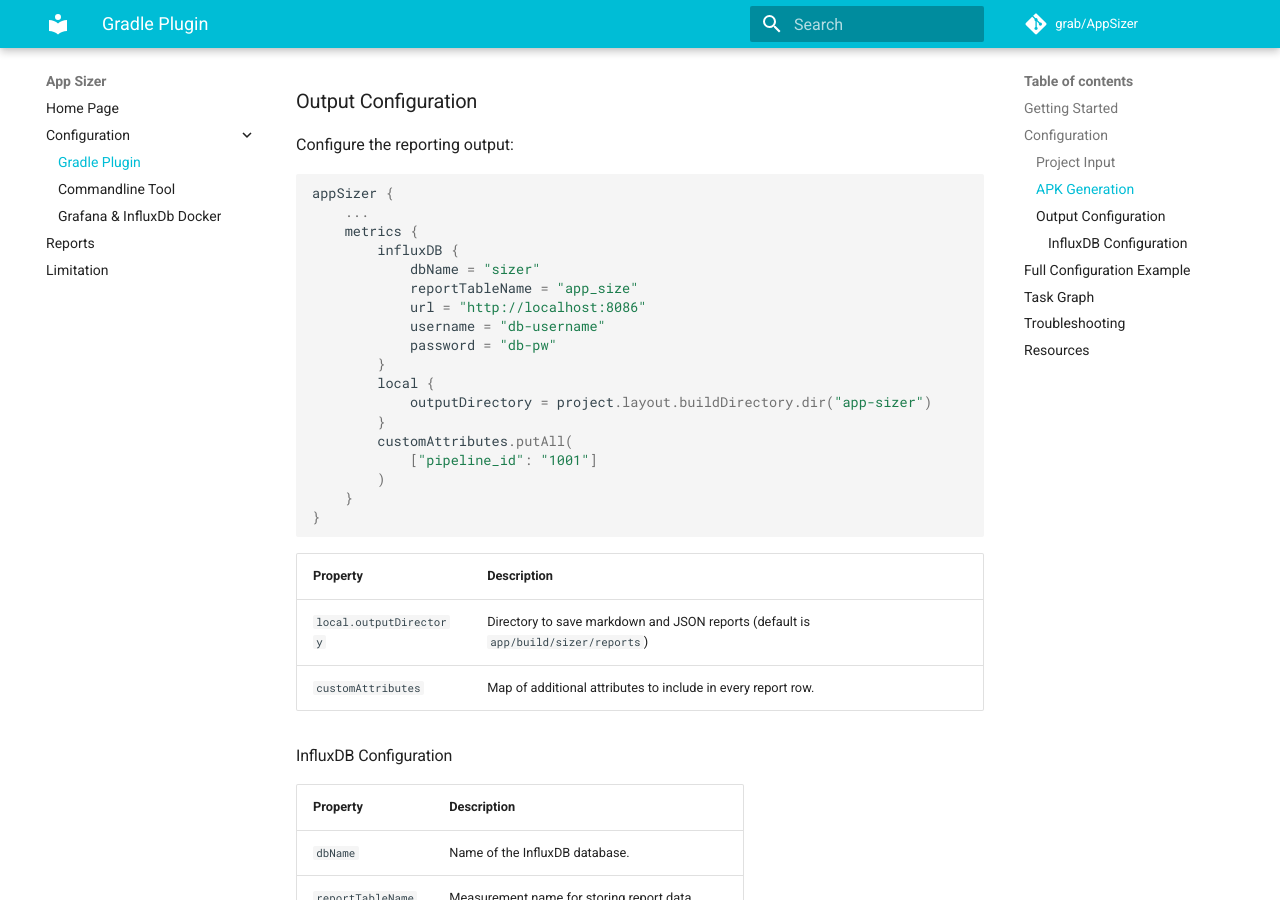
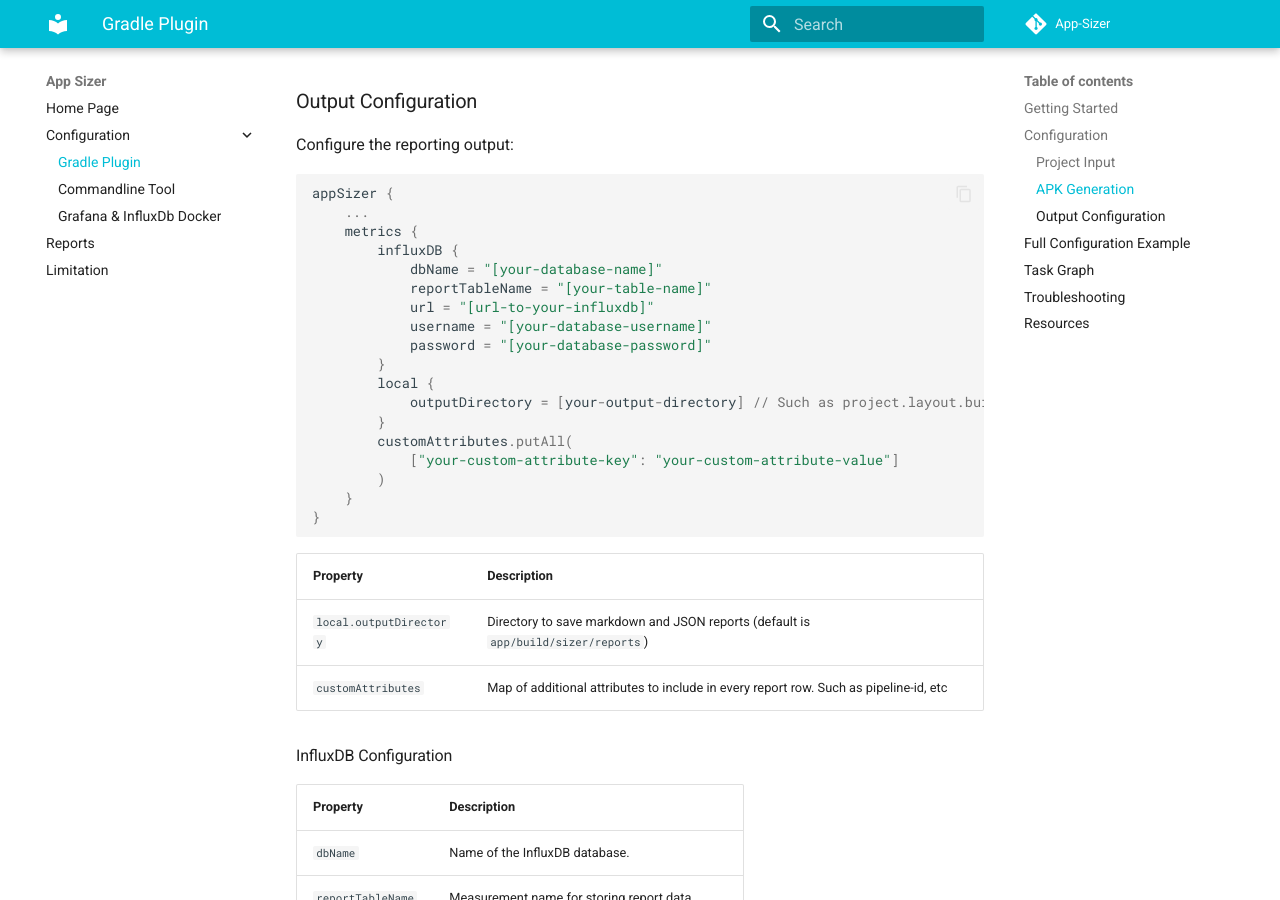
Before and after one commit to grab/app-sizer, an MkDocs documentation site: the page built from docs/plugin.md, in a window 1280 px wide and 900 px high, scrolled down 2633 px. Built offline with MkDocs 1.6.1 and Material for MkDocs 9.7.7, drawn with Linux system fonts in a browser that asks for light colours; comment, search, counter and statistics services are not loaded; some of the changed text lies outside the part shown.

Commit message:
Update mkdocs & deploy pages

````diff
--- a/docs/plugin.md
+++ b/docs/plugin.md
@@ -121,26 +121,26 @@
     ...
     metrics {
         influxDB {
-            dbName = "sizer"
-            reportTableName = "app_size"
-            url = "http://localhost:8086"
-            username = "db-username"
-            password = "db-pw"
+            dbName = "[your-database-name]"
+            reportTableName = "[your-table-name]"
+            url = "[url-to-your-influxdb]"
+            username = "[your-database-username]"
+            password = "[your-database-password]"
         }
         local {
-            outputDirectory = project.layout.buildDirectory.dir("app-sizer")
+            outputDirectory = [your-output-directory] // Such as project.layout.buildDirectory.dir("app-sizer")
         }
         customAttributes.putAll(
-            ["pipeline_id": "1001"]
+            ["your-custom-attribute-key": "your-custom-attribute-value"]
         )
     }
 }
 ```
 
-| Property | Description                                                                       |
-|----------|-----------------------------------------------------------------------------------|
-| `local.outputDirectory` | Directory to save markdown and JSON reports (default is `app/build/sizer/reports`)|
-| `customAttributes` | Map of additional attributes to include in every report row.                      |
+| Property | Description                                                                           |
+|----------|---------------------------------------------------------------------------------------|
+| `local.outputDirectory` | Directory to save markdown and JSON reports (default is `app/build/sizer/reports`)    |
+| `customAttributes` | Map of additional attributes to include in every report row. Such as pipeline-id, etc |
 
 #### InfluxDB Configuration
 
@@ -201,7 +201,7 @@
 ## Task Graph
 
 <p align="center">
-<img src="images/task-graph.png" width="80%">
+<img src="../images/task-graph.png" width="80%">
 </p>
 
 ## Troubleshooting
--- a/mkdocs.yml
+++ b/mkdocs.yml
@@ -1,11 +1,11 @@
 site_name: App Sizer
 site_description: "App Sizer is a tool designed to analyze the download size of Android applications"
 site_author: "Grab, Inc"
-site_url: "https://github.com/grab/AppSizer"
+site_url: "https://grab.github.io/App-Sizer/"
 remote_branch: gh-pages
 
-repo_name: "grab/AppSizer"
-repo_url: "https://github.com/grab/AppSizer"
+repo_name: "App-Sizer"
+repo_url: "https://github.com/grab/App-Sizer"
 
 copyright: "Copyright 2024 Grabtaxi Holdings PTE LTE (GRAB)"
 
@@ -13,11 +13,17 @@
   name: "material"
   palette:
     primary: "cyan"
+    accent: "indigo"
   font:
     text: "Roboto"
     code: "Roboto Mono"
   features:
     - navigation.indexes
+    - navigation.top
+    - navigation.tracking
+    - search.highlight
+    - content.code.copy
+    - content.tabs.link
 
 nav:
   - Home Page: index.md
@@ -30,19 +36,39 @@
 
 plugins:
   - search
+  - minify:
+      minify_html: true
+      minify_js: true
+      minify_css: true
+      htmlmin_opts:
+        remove_comments: true
 
 markdown_extensions:
   - admonition
   - pymdownx.details
   - pymdownx.magiclink
-  - pymdownx.tabbed
-  - pymdownx.superfences
-  - pymdownx.highlight
+  - pymdownx.tabbed:
+      alternate_style: true
+  - pymdownx.superfences:
+      custom_fences:
+        - name: mermaid
+          class: mermaid
+          format: !!python/name:pymdownx.superfences.fence_code_format
+  - pymdownx.highlight:
+      anchor_linenums: true
+      line_spans: __span
+      pygments_lang_class: true
   - codehilite:
       guess_lang: false
   - toc:
       permalink: true
+      toc_depth: 3
 
 # Customization
 extra_css:
-  - "css/site.css"
+  - css/site.css
+
+extra:
+  social:
+    - icon: fontawesome/brands/github
+      link: https://github.com/grab/App-Sizer
--- /dev/null
+++ b/requirements.txt
@@ -0,0 +1,4 @@
+mkdocs-material>=9.5.0
+pymdown-extensions>=10.7
+mkdocs-minify-plugin>=0.7.1
+mkdocs-git-revision-date-plugin>=0.3.2
````
Also changed, not shown: other parts of docs/plugin.md (+2 -2 lines), README.md (+28 -18 lines), docs/cli.md (+12 -6 lines), docs/docker.md (+8 -6 lines), docs/index.md (+16 -12 lines), docs/report.md (+6 -5 lines), 1 other file.
